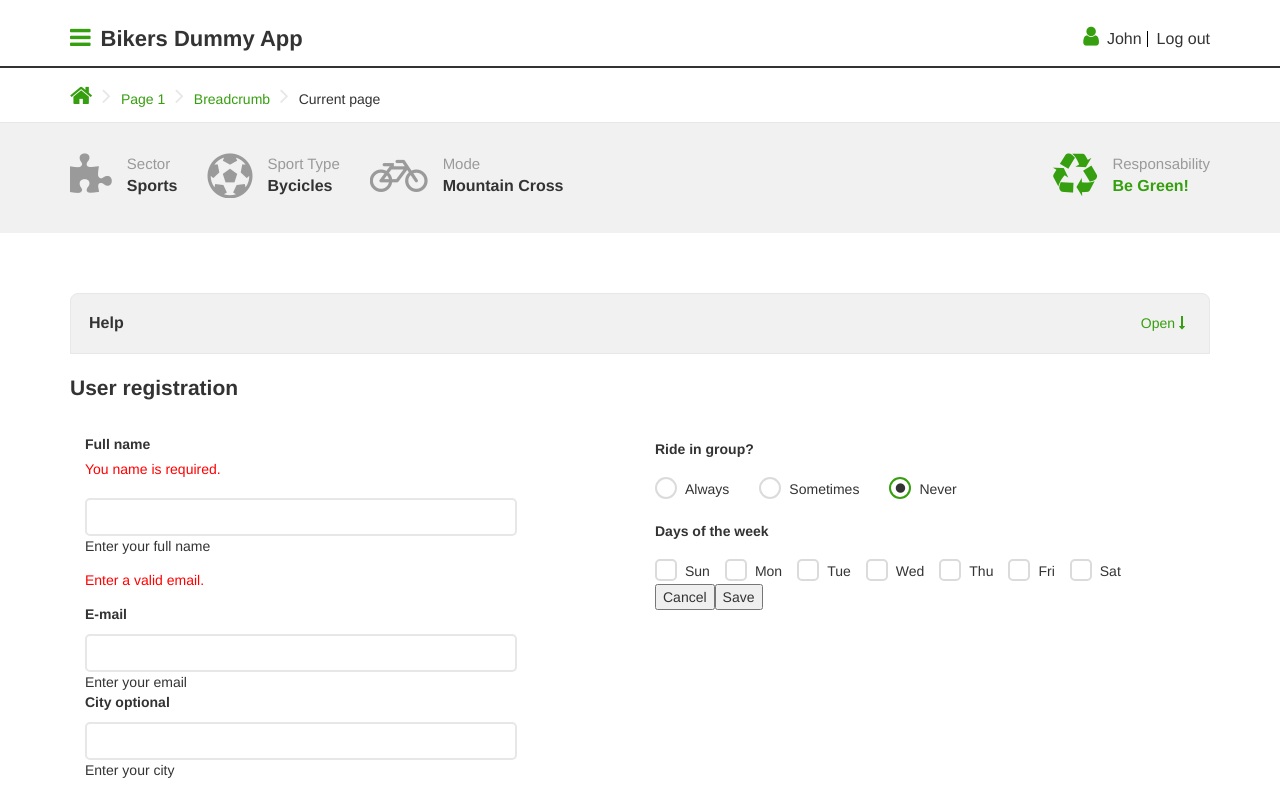
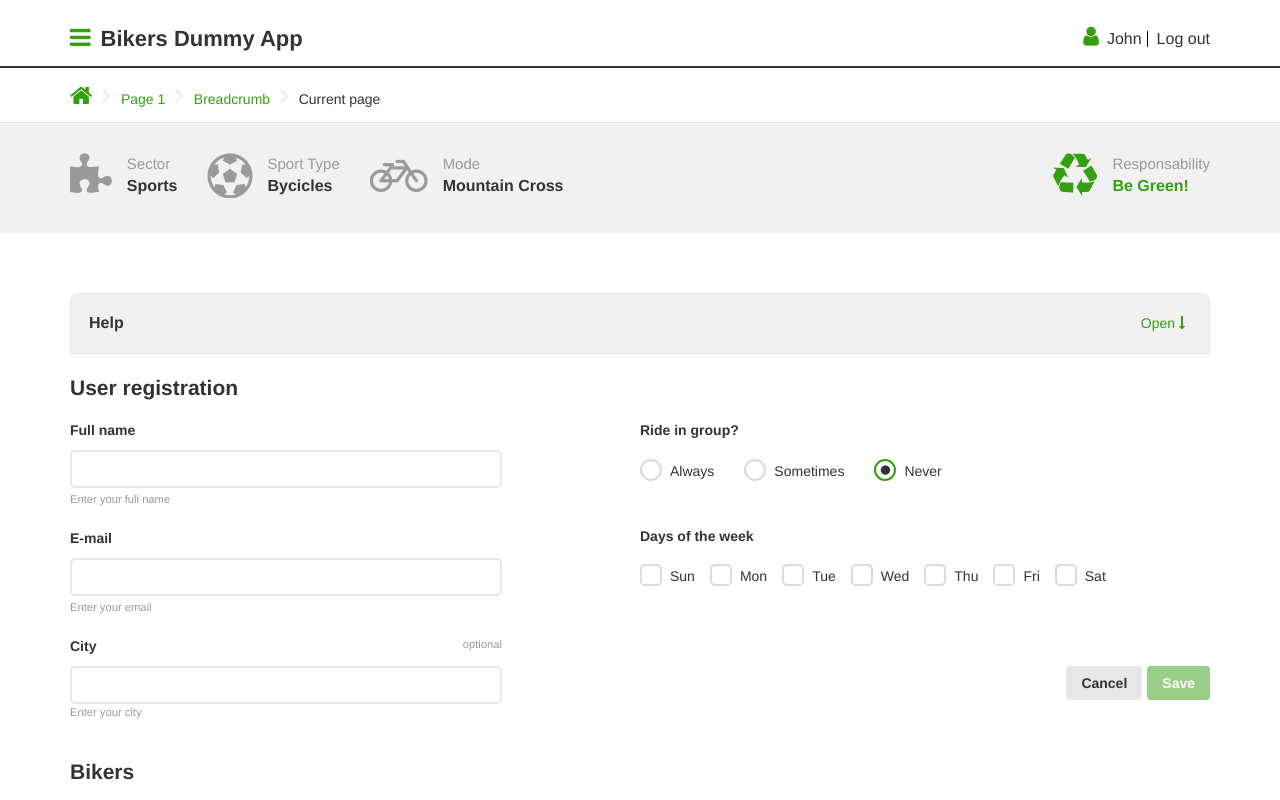
Before and after one commit to diegohermes/angular2, an Angular app in the folder bikers/: page / in a window 1280 px wide. Shown: the top 800 px of the page. Built offline with nearby package versions, Linux system fonts and the light colour scheme.

Commit message:
- Update form markup  - Update form style  - Add basic form validation

```diff
--- a/bikers/src/app/app.module.ts
+++ b/bikers/src/app/app.module.ts
@@ -1,3 +1,4 @@
+import { FormsModule } from '@angular/forms';
 import { BrowserModule } from '@angular/platform-browser';
 import { NgModule } from '@angular/core';
 import { HttpModule } from '@angular/http';
@@ -26,7 +27,8 @@ import { UsersListService } from './services/users-list.service';
   ],
   imports: [
     BrowserModule,
-    HttpModule
+    HttpModule,
+    FormsModule
   ],
   providers: [UsersListService],
   bootstrap: [AppComponent]
--- a/bikers/src/app/components/functional/users-registration/users-registration.component.html
+++ b/bikers/src/app/components/functional/users-registration/users-registration.component.html
@@ -1,33 +1,37 @@
 <section>
   <div class="container">
-    <form id="user-registration" class="form-registration" name="bikerForm">
+    <form #bikerForm="ngForm" id="user-registration" class="form-registration" (ngSubmit)="onSubmit(bikerForm)" >
       <h2>User registration</h2>
       <div class="column col-sm-6">
         <!-- Grid 50% -->
-        <div class="row-input">
+        <div class="row row-input">
           <label for="name">Full name</label>
-          <p ng-show="" class="help-alert">You name is required.</p>
-          <input type="text" name="name" id="name" ng-model="input.name" required>
-          <div class="help-input">Enter your full name</div>
+          <input type="text" name="name" id="name" #name="ngModel" ngModel required>
+          <div>
+            <span class="help help-input">Enter your full name</span>
+            <span class="help help-alert" *ngIf="!name.valid && name.touched" >Your name is required.</span>
+          </div>
         </div>
 
-        <div class="row-input">
-          <p ng-show="" class="help-alert">Enter a valid email.</p>
+        <div class="row row-input">
           <label for="email">E-mail</label>
-          <input type="email" name="email" id="email" ng-model="input.email" value="" required>
-          <div class="help-input">Enter your email</div>
+          <input type="email" name="email" id="email" #email="ngModel" ngModel required email>
+          <div>
+            <span class="help help-input">Enter your email</span>
+            <span class="help help-alert" *ngIf="!email.valid && email.touched" >Enter a valid email.</span>
+          </div>
         </div>
 
-        <div class="row-input">
-          <label for="city">City <span>optional</span></label>
-          <input type="text" name="city" id="city" ng-model="input.city">
-          <div class="help-input">Enter your city</div>
+        <div class="row row-input">
+          <label for="city">City <span class="help help-input">optional</span></label>
+          <input type="text" name="city" id="city" ngModel>
+          <div class="help help-input">Enter your city</div>
         </div>
       </div>
 
       <div class="column col-sm-6">
 
-        <div class="row-radio">
+        <div class="row row-radio">
           <h4>Ride in group?</h4>
 
           <input id="Always" name="group" value="Always" type="radio" class="required">
@@ -42,7 +46,7 @@
           <span class="help"></span>
         </div>
 
-        <div class="row-check">
+        <div class="row row-check">
           <h4>Days of the week</h4>
 
           <input id="Sun" name="week" value="Sun" type="checkbox" class="required">
@@ -69,9 +73,9 @@
           <span class="help"></span>
         </div>
 
-        <div class="form-group-button">
+        <div class="row form-group-button">
           <button type="reset">Cancel</button>
-          <button type="submit">Save</button>
+          <button type="submit" [disabled]="!bikerForm.valid">Save</button>
         </div>
       </div>
     </form>
--- a/bikers/src/app/components/functional/users-registration/users-registration.component.ts
+++ b/bikers/src/app/components/functional/users-registration/users-registration.component.ts
@@ -9,6 +9,11 @@ export class UsersRegistrationComponent implements OnInit {
 
   constructor() { }
 
+  // Form submit method
+  onSubmit(form) {
+    console.log(form);
+  }
+
   ngOnInit() {
   }
 
--- a/bikers/src/shared/_forms.scss
+++ b/bikers/src/shared/_forms.scss
@@ -8,9 +8,16 @@
 
   // Single text fields
   .row-input {
+    margin-bottom: 20px;
     width: 80%;
-    .help-alert {
-      color: red;
+    .help {
+      font-size: 0.8em;
+      &-input {
+        color: $color-gray;
+      }
+      &-alert {
+        color: red;
+      }
     }
     label {
       color: #333333;
@@ -19,6 +26,10 @@
       float: left;
       margin-bottom: 5px;
       width: 100%;
+      .help {
+        float: right;
+        font-weight: normal;
+      }
     }
     input[type=text],
     input[type=email] {
@@ -33,11 +44,18 @@
         border: 2px solid $color-green;
         outline: none;
       }
+      &.ng-touched.ng-invalid {
+        border-color: red;
+      }
     }
   }
   // Radio and checkbox common styles
     .row-radio,
     .row-check {
+      margin-bottom: 42px;
+      h4 {
+        margin-top: 0;
+      }
       input[type=radio],
       input[type=checkbox] {
         display: none;
@@ -110,4 +128,25 @@
         }
       }
     }
+  // Form buttons
+  .form-group-button {
+    padding-top: 35px;
+    text-align: right;
+    button {
+      background: $color-gray-light;
+      border: none;
+      border-radius: 4px;
+      font-weight: 600;
+      padding: 7px 15px;
+      &[type=submit] {
+        background-color: $color-green;
+        color: #FFF;
+        margin-left: 5px;
+        &:disabled {
+          cursor: not-allowed;
+          opacity: 0.5;
+        }
+      }
+    }
   }
+}
```
